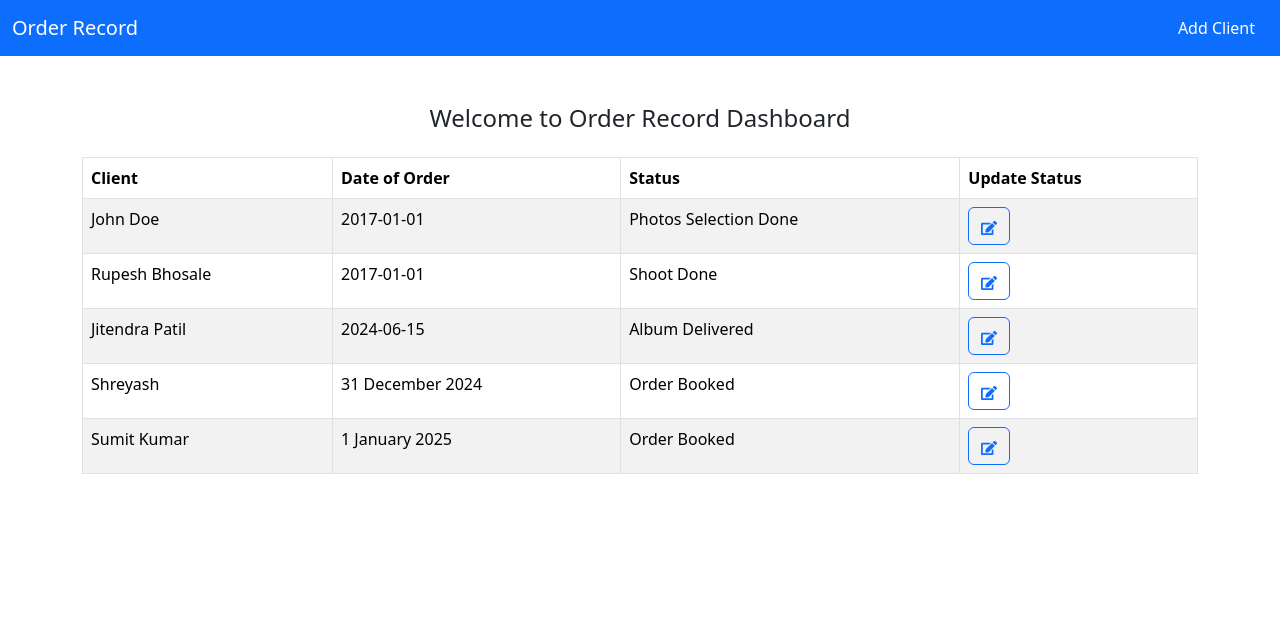
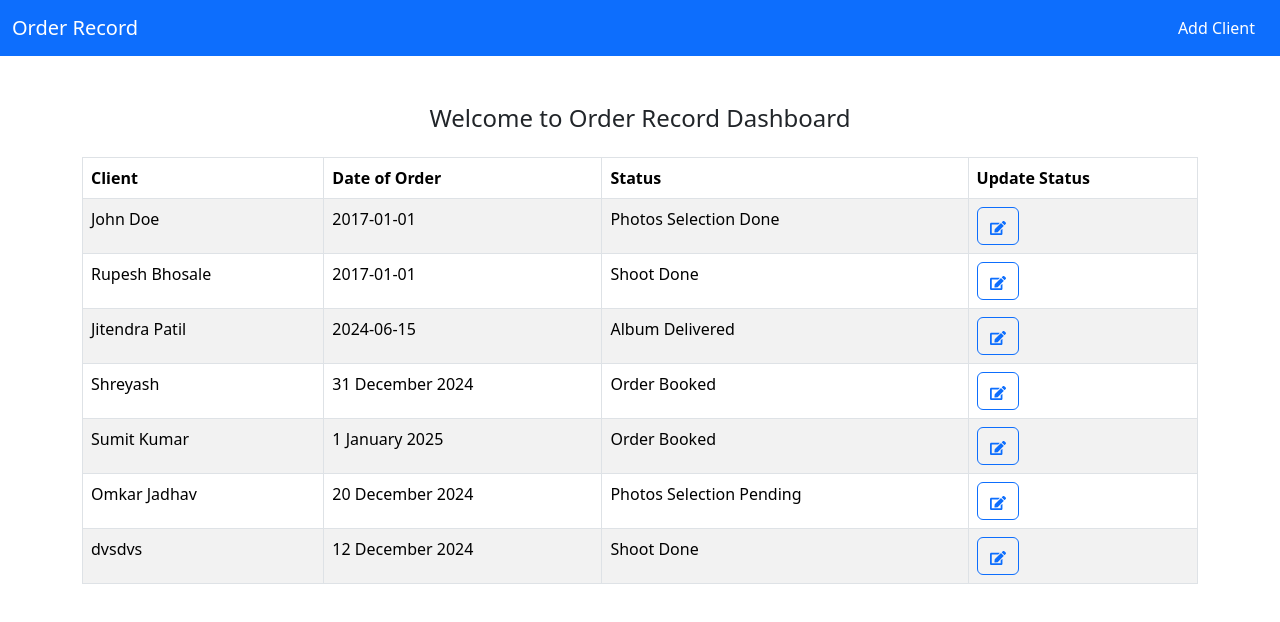
Before and after one commit to PrathameshYelpale/Photographer-Admin-App, a React (Create React App) app: page / in a window 1280 px wide. Shown: the top 622 px of the page. Built offline with nearby package versions, Linux system fonts and the light colour scheme; data requests are answered from the project's data file.

Commit message:
useNavigate added

```diff
--- a/data.json
+++ b/data.json
@@ -77,6 +77,42 @@
       ],
       "remarks": "Need All soft copies",
       "status": "Order Booked"
+    },
+    {
+      "id": "e0d5",
+      "clientName": "Omkar Jadhav",
+      "address": "Bloomville Hinjewadi, Pune",
+      "mobileNo": "9975650523",
+      "email": "oj@infy.com",
+      "orderDate": "20 December 2024",
+      "Package": [
+        {
+          "orderType": "Photo, Video & Drone Shoot",
+          "orderPackage": "Gold",
+          "orderDescription": "Leather Cover Album with Suitcase, Minibook & Calender",
+          "price": 45000
+        }
+      ],
+      "remarks": "",
+      "status": "Photos Selection Pending"
+    },
+    {
+      "id": "93dd",
+      "clientName": "dvsdvs",
+      "address": "sdsdsd",
+      "mobileNo": "837835783783737",
+      "email": "gdsgsgsg",
+      "orderDate": "12 December 2024",
+      "Package": [
+        {
+          "orderType": "Photo Shoot",
+          "orderPackage": "Silver",
+          "orderDescription": "Leather Cover Album with Minibook & Calender",
+          "price": 17000
+        }
+      ],
+      "remarks": "",
+      "status": "Shoot Done"
     }
   ],
   "Packages": [
--- a/src/Components/AddClient.js
+++ b/src/Components/AddClient.js
@@ -1,8 +1,10 @@
 import React, { useEffect, useState } from 'react'
 import { connect, useDispatch, useSelector } from 'react-redux'
 import { fetchPackages, addClient } from '../Actions/Actions'
+import { useNavigate } from 'react-router-dom';
 
 function AddClient() {
+    const navigate = useNavigate();
     const Packages = useSelector(state => state.reducer.Packages);
     const dispatch = useDispatch();
     const [selectedPackageType, setSelectedPackageType] = useState('')
@@ -114,6 +116,9 @@ function AddClient() {
         try {
             await dispatch(addClient(clientData));
             alert('Client added successfully');
+            setTimeout(() => {
+                navigate('/');
+            }, 2000);
         } catch (error) {
             console.error('Error adding client:', error);
         }
--- a/src/Components/UpdateClientStatus.js
+++ b/src/Components/UpdateClientStatus.js
@@ -5,6 +5,7 @@ import { Button, Form } from 'react-bootstrap';
 import { fetchOrdersById, updateOrderStatus } from '../Actions/Actions';
 
 function UpdateClientStatus() {
+    const navigate = useNavigate();
     const orders = useSelector((state) => state.reducer.Orders);
     console.log('All orders :', orders);
 
@@ -50,6 +51,10 @@ function UpdateClientStatus() {
             console.log('Updating order with ID:', id, 'New data:', updatedOrderData);
 
             dispatch(updateOrderStatus(id, updatedOrderData));
+            alert('Data updated successfully');
+            setTimeout(() => {
+                navigate('/');
+            }, 1000);
         } else {
             console.error('Missing ID or status');
         }
```
